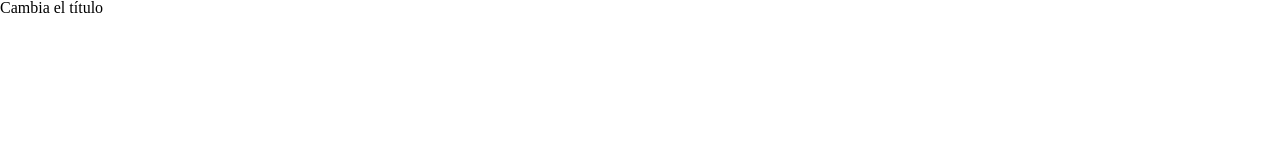
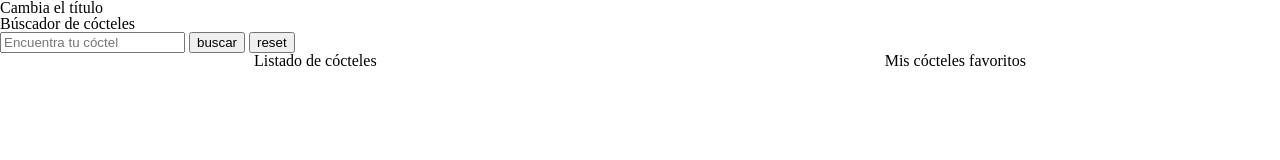
Before and after one commit to Adalab/modulo-2-evaluacion-final-NataliaPuertac, a website: page src/html/index.html in a window 1280 px wide. Drawn offline with nearby package versions, Linux system fonts and the light colour scheme; files that its build step writes are made by us from their sources.

Commit message:
add html structure

```diff
--- a/src/html/index.html
+++ b/src/html/index.html
@@ -1,10 +1,9 @@
 <!DOCTYPE html>
 <html lang="es">
-
   <head>
     <meta charset="UTF-8" />
     <meta name="viewport" content="width=device-width, initial-scale=1" />
-  <title>Título</title>
+    <title>Buscador de cócteles</title>
     <!-- Google Fonts
       <link href="https://fonts.googleapis.com/css?family=Roboto&display=swap" rel="stylesheet" />
     -->
@@ -21,5 +20,4 @@
     <include src="./partials/footer.html"></include>
     <script src="./assets/js/main.js"></script>
   </body>
-
 </html>
--- a/src/html/partials/main.html
+++ b/src/html/partials/main.html
@@ -1,3 +1,26 @@
 <main class="main">
+  <section>
+    <h2>Búscador de cócteles</h2>
+    <form>
+      <input
+        type="text"
+        placeholder="Encuentra tu cóctel"
+        class="js-write-cocktail"
+      />
+      <input type="button" value="buscar" class="js-search" />
+      <input type="button" value="reset" class="js-reset" />
+    </form>
+  </section>
 
+  <section class="section">
+    <div>
+      <h2>Listado de cócteles</h2>
+      <ul class="js-cocktel-list"></ul>
+    </div>
+
+    <div>
+      <h2>Mis cócteles favoritos</h2>
+      <ul class="js-favorite-list"></ul>
+    </div>
+  </section>
 </main>
--- /dev/null
+++ b/src/scss/layout/_main.scss
@@ -0,0 +1,5 @@
+.section {
+  display: flex;
+  flex-direction: row;
+  justify-content: space-around;
+}
--- a/src/scss/main.scss
+++ b/src/scss/main.scss
@@ -5,3 +5,4 @@
 @import 'layout/header';
 @import 'layout/footer';
 @import 'pages/index';
+@import 'layout/main';
```
Also changed, not shown: src/images/favicon.png. Lines whose indentation alone changed are shown as unchanged.
